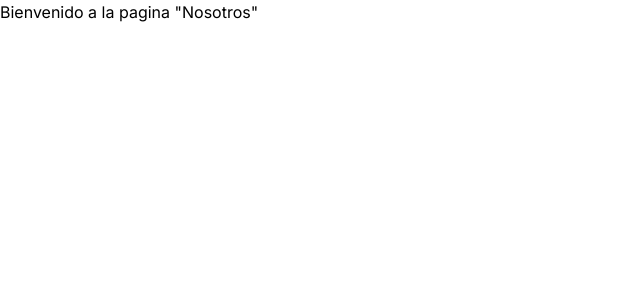
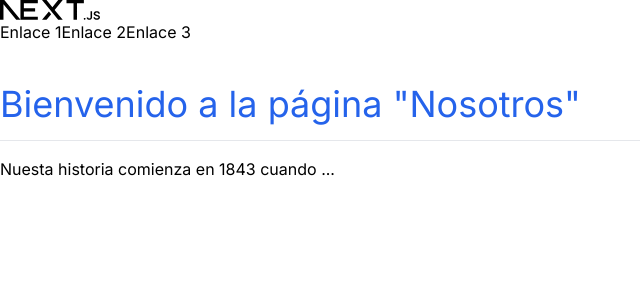
Before and after one commit to CeciliaBPerdomo/3.1RoutingyPages-Nextjs, a Next.js app: page /nosotros in a window 1280 px wide. Shown: the top 300 px of the page, without its empty margins (0-640 px from the left). Built offline with nearby package versions, Linux system fonts and the light colour scheme.

Commit message:
3.2 - Rutas y páginas

```diff
--- a/src/Components/Header.js
+++ b/src/Components/Header.js
@@ -23,7 +23,7 @@ const Header = () => {
                     </nav>
                 </div>
             </header>
-
+            <br />
         </div>
     )
 }
--- /dev/null
+++ b/src/app/contacto/page.js
@@ -0,0 +1,17 @@
+import Header from '@/Components/Header'
+import React from 'react'
+
+const Contacto = () => {
+    return (
+        <div>
+            <Header />
+            <main className='container m-auto'>
+                <h1 className='text-4xl text-blue-600 text-bold my-4'>Contacto</h1>
+                <hr />
+                <p>Estamos en la página de contacto</p>
+            </main>
+        </div>
+    )
+}
+
+export default Contacto
--- a/src/app/nosotros/page.js
+++ b/src/app/nosotros/page.js
@@ -1,11 +1,25 @@
 // Tiene que estar dentro de app
 // localhost:3000/nosotros
 
+import Header from '@/Components/Header'
 import React from 'react'
 
 const Nosotros = () => {
   return (
-    <div>Bienvenido a la pagina "Nosotros"</div>
+    <div>
+      <Header />
+
+      <main className='container m-auto'>
+        <h1 className='text-4xl text-blue-600 text-bold my-4'>
+          Bienvenido a la página "Nosotros"
+        </h1>
+        <hr />
+        <p className='text-base mt-4'>
+          Nuesta historia comienza en 1843 cuando ...
+        </p>
+      </main>
+
+    </div>
   )
 }
 
```
